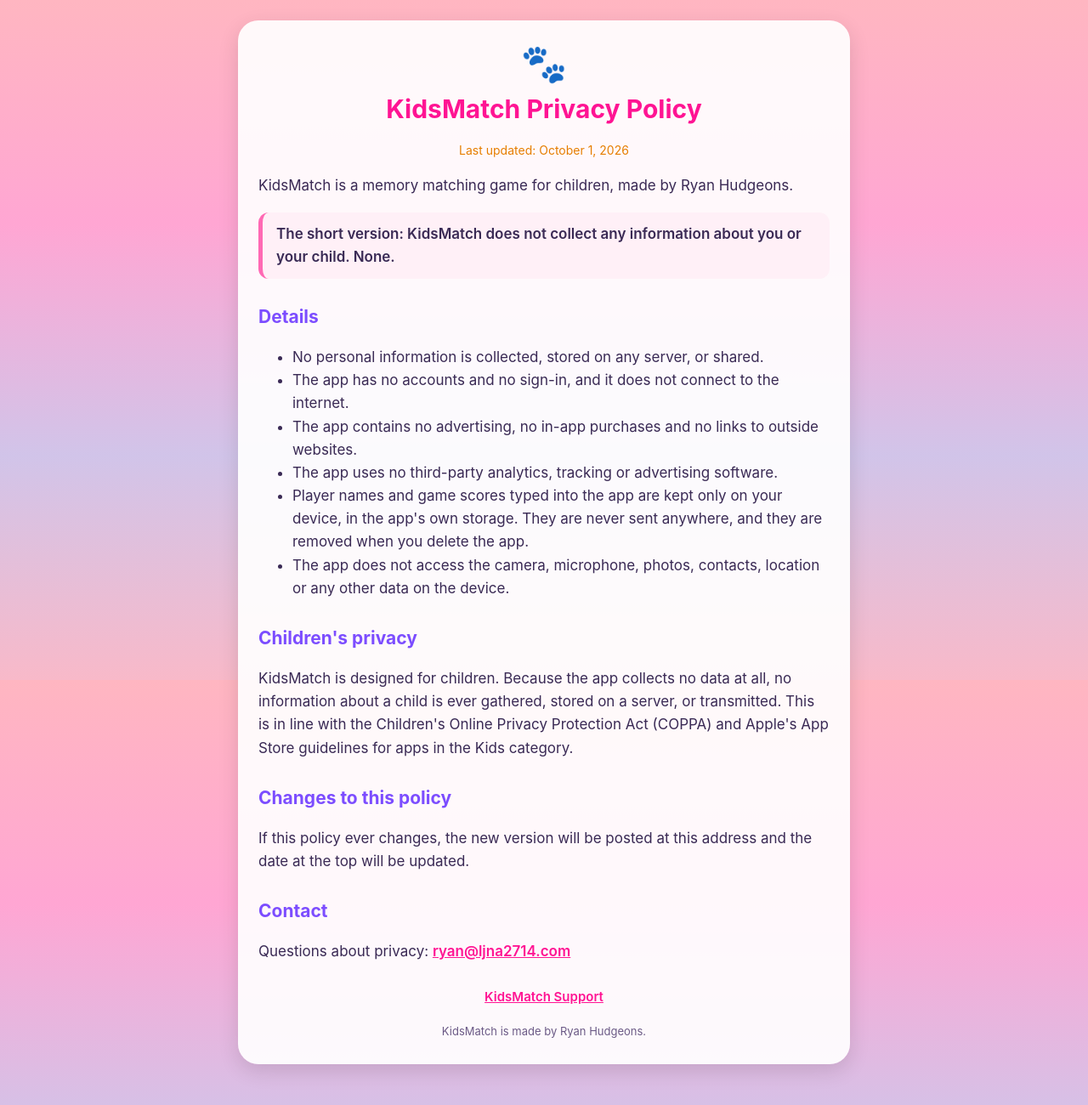
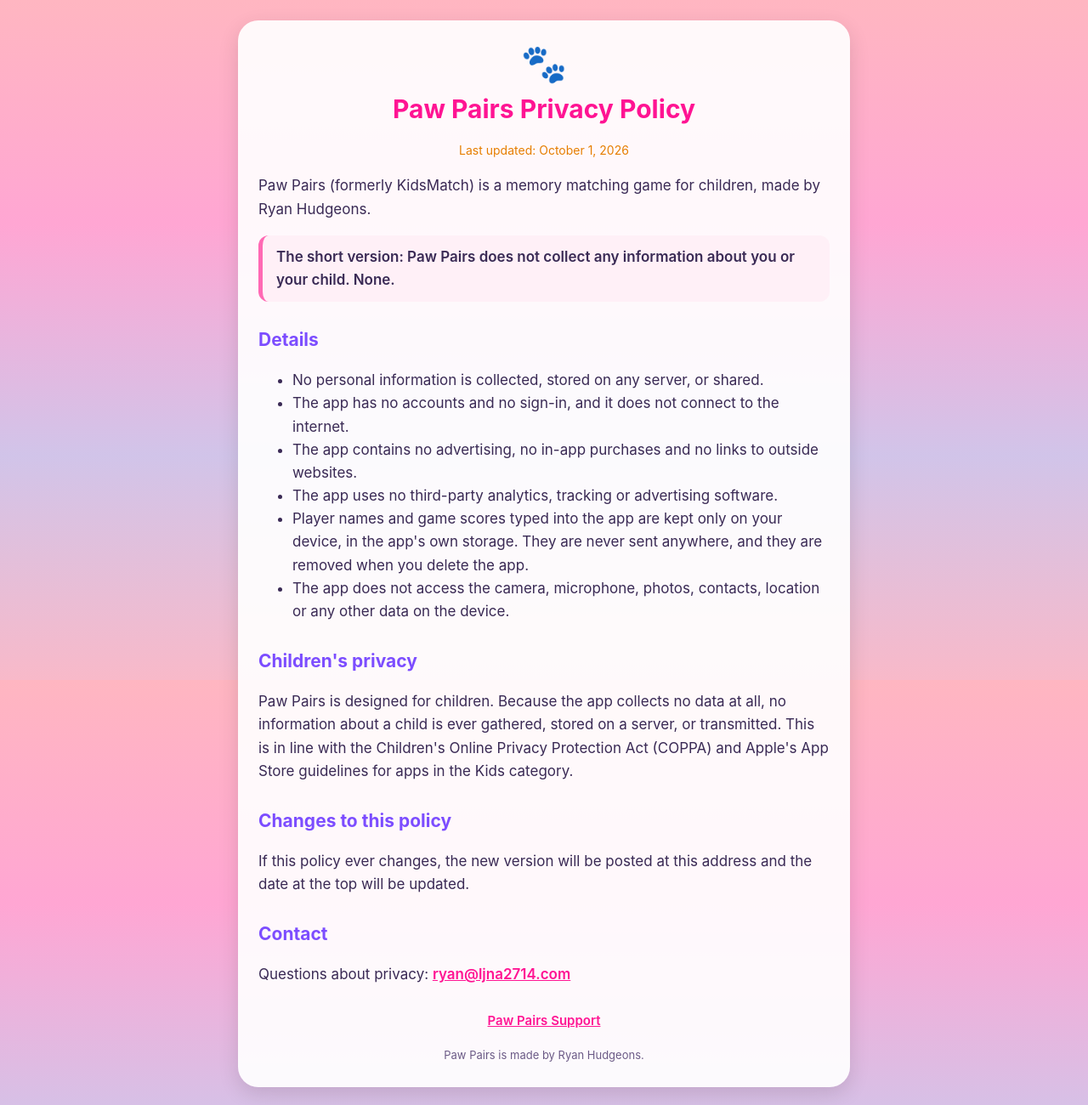
Before and after one commit to ryanhudgeons/kidsmatch, a plain HTML site: page privacy.html in a window 1280 px wide. Shown: the whole page at 85% size. Drawn offline with Linux system fonts and the light colour scheme.

Commit message:
Rename to Paw Pairs: Flip & Find; Lily's Classic and Niki's Adventure
Co-Authored-By: Claude Opus 5.5 <noreply@anthropic.com>
Claude-Session: https://claude.ai/code/session_01TaMjHqpFin7ZRBntZgYQBR

```diff
--- a/privacy.html
+++ b/privacy.html
@@ -3,21 +3,21 @@
 <head>
 <meta charset="utf-8">
 <meta name="viewport" content="width=device-width, initial-scale=1">
-<title>KidsMatch Privacy Policy</title>
-<meta name="description" content="KidsMatch collects no information about you or your child.">
+<title>Paw Pairs Privacy Policy</title>
+<meta name="description" content="Paw Pairs collects no information about you or your child.">
 <link rel="stylesheet" href="style.css">
 </head>
 <body>
 <main>
 <header>
   <div class="logo">🐾</div>
-  <h1>KidsMatch Privacy Policy</h1>
+  <h1>Paw Pairs Privacy Policy</h1>
   <p class="meta">Last updated: October 1, 2026</p>
 </header>
 
-<p>KidsMatch is a memory matching game for children, made by Ryan Hudgeons.</p>
+<p>Paw Pairs (formerly KidsMatch) is a memory matching game for children, made by Ryan Hudgeons.</p>
 
-<p class="short">The short version: KidsMatch does not collect any information about you or your child. None.</p>
+<p class="short">The short version: Paw Pairs does not collect any information about you or your child. None.</p>
 
 <h2>Details</h2>
 <ul>
@@ -30,7 +30,7 @@
 </ul>
 
 <h2>Children's privacy</h2>
-<p>KidsMatch is designed for children. Because the app collects no data at all, no information about a child is ever gathered, stored on a server, or transmitted. This is in line with the Children's Online Privacy Protection Act (COPPA) and Apple's App Store guidelines for apps in the Kids category.</p>
+<p>Paw Pairs is designed for children. Because the app collects no data at all, no information about a child is ever gathered, stored on a server, or transmitted. This is in line with the Children's Online Privacy Protection Act (COPPA) and Apple's App Store guidelines for apps in the Kids category.</p>
 
 <h2>Changes to this policy</h2>
 <p>If this policy ever changes, the new version will be posted at this address and the date at the top will be updated.</p>
@@ -38,8 +38,8 @@
 <h2>Contact</h2>
 <p>Questions about privacy: <a href="mailto:ryan@ljna2714.com">ryan@ljna2714.com</a></p>
 
-<nav><a href="./">KidsMatch Support</a></nav>
-<footer>KidsMatch is made by Ryan Hudgeons.</footer>
+<nav><a href="./">Paw Pairs Support</a></nav>
+<footer>Paw Pairs is made by Ryan Hudgeons.</footer>
 </main>
 </body>
 </html>
```
Also changed, not shown: index.html (+7 -7 lines).
